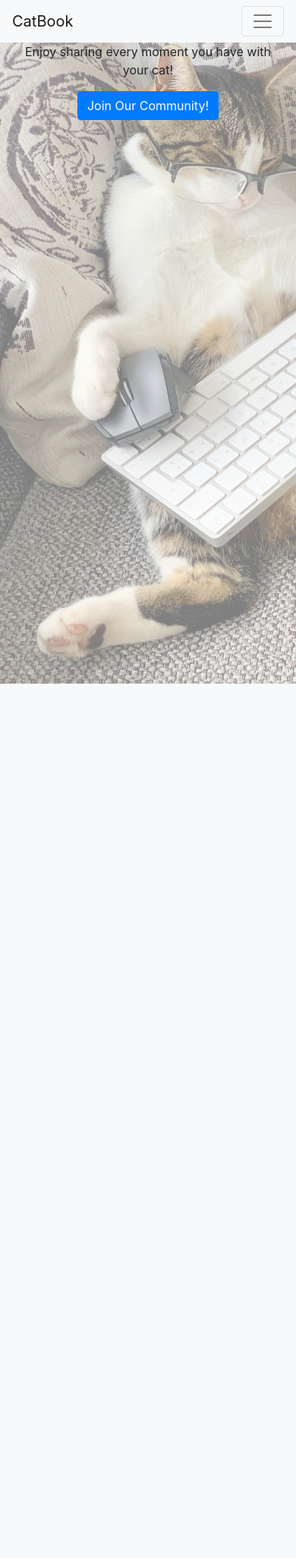
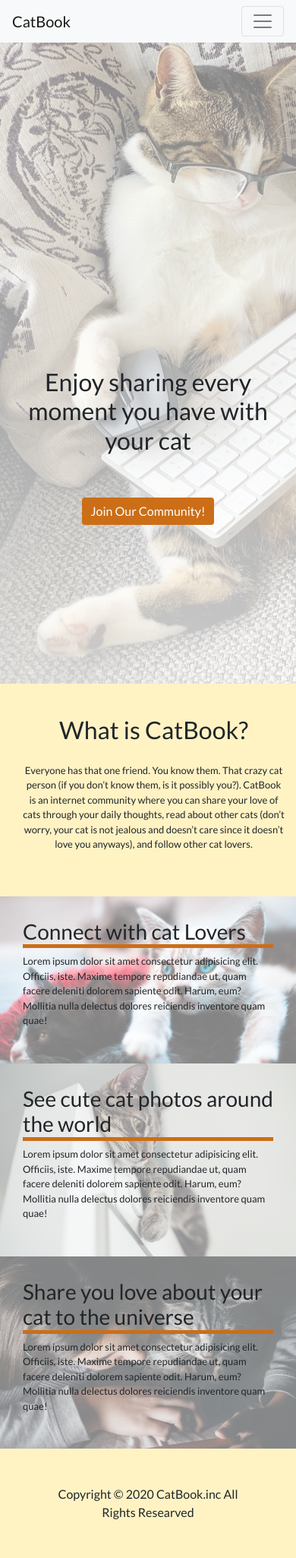
Before and after one commit to amazingshellyyy/catbook, a Django app: page / in a window 390 px wide. Shown: the whole page at 76% size. Before the commit the page ends 900 px from the top, so only its background shows below. Run offline with Django 3.2, Linux system fonts and the light colour scheme; some libraries are stand-ins or nearby versions.

Commit message:
adds landing page with responsive

```diff
--- a/main_app/static/css/base.css
+++ b/main_app/static/css/base.css
@@ -0,0 +1,18 @@
+body {
+  font-family: 'Lato', sans-serif;
+}
+
+footer {
+  background-color: #FFF3C4;
+}
+
+.search-btn {
+  border-color: #CB6E17;
+  color:#CB6E17;
+}
+
+.search-btn:hover {
+  background-color: #CB6E17;
+  color: white;
+  border-color: #CB6E17;
+}
--- a/main_app/static/css/index.css
+++ b/main_app/static/css/index.css
@@ -1,13 +1,62 @@
 .box1 {
   /* background-image: url('../images/cat-laptop.jpg'); */
-  background: linear-gradient(rgba(255,255,255,.5), rgba(255,255,255,.5)), url('../images/cat-laptop.jpg');
+  background: linear-gradient(rgba(255,255,255,.5), rgba(255,255,255,.8)), url('../images/cat-laptop.jpg');
   background-size: cover;
   background-repeat: no-repeat;
   width:100vw;
   height: 100vh;
-
 }
 
+p{
+  font-size: 18px;
+}
+.join-btn {
+  background-color:#CB6E17;
+  border: none;
+  margin-bottom: 5vh;
+}
+
+.join-btn:hover {
+  background-color:#F7C948;
+}
+
+.box2 {
+  /* height: 10vh; */
+  width: 100vw;
+  padding: 5vh 0;
+  background-color: #FFF3C4;
+}
+
+.box3 {
+    /* background-image: url('../images/cat-laptop.jpg'); */
+    background-image: url('../images/connect.jpg');
+    background-size: cover;
+    background-repeat: no-repeat;
+    width:100vw;
+    background-position: center;
+}
+.box4 {
+    /* background-image: url('../images/cat-laptop.jpg'); */
+    background-image: url('../images/see.jpg');
+    background-size: cover;
+    background-repeat: no-repeat;
+    width:100vw;
+    background-position: center;
+}
+.box5 {
+    /* background-image: url('../images/cat-laptop.jpg'); */
+    background-image: url('../images/share.jpg');
+    background-size: cover;
+    background-repeat: no-repeat;
+    width:100vw;
+    background-position: center;
+}
+
+.content {
+  background-color: rgba(255,255,255,.5);
+  margin:20vh 0;
+  padding: 30px;
+}
 
 .cover {
   background-color: aliceblue;
@@ -15,3 +64,39 @@
   width:100vw;
   height: 100vh;
 }
+
+.title {
+  padding-top: 45vh;
+  font-family: 'Lato', sans-serif;
+}
+
+
+/* Small devices (landscape phones, 576px and up) */
+@media (max-width: 576px) {
+  .content {
+    background-color: rgba(255,255,255,.5);
+    margin-top: 0;
+    margin-bottom: 0;
+    padding: 30px;
+    font-size: 14px;
+  }
+  p{
+    font-size: 13px;
+  }
+  .box3 > .row {
+    height: 100%;
+  }
+  .content > h3 {
+   border-bottom: #CB6E17 5px solid;
+  }
+}
+
+/* Medium devices (tablets, 768px and up) */
+@media (max-width: 768px) {
+  .content {
+    background-color: rgba(255,255,255,.5);
+    margin-top: 0;
+    margin-bottom: 0;
+    padding: 30px;
+  }
+}
--- a/main_app/templates/base.html
+++ b/main_app/templates/base.html
@@ -5,12 +5,13 @@
   <meta charset="UTF-8">
   <meta name="viewport" content="width=device-width, initial-scale=1.0">
   <meta http-equiv="X-UA-Compatible" content="ie=edge">
+  <link href="https://fonts.googleapis.com/css?family=Lato:400,700,900&display=swap" rel="stylesheet">
   <link rel="stylesheet" href="https://stackpath.bootstrapcdn.com/bootstrap/4.4.1/css/bootstrap.min.css"
     integrity="sha384-Vkoo8x4CGsO3+Hhxv8T/Q5PaXtkKtu6ug5TOeNV6gBiFeWPGFN9MuhOf23Q9Ifjh" crossorigin="anonymous">
   <link rel="stylesheet" href="{% static 'css/base.css' %}">
   {% block styles %}
   {% endblock styles %}
-  <title>Tunr</title>
+  <title>CatBook | Worldwide Cat Social Network</title>
 </head>
 
 <body>
@@ -32,7 +33,7 @@
       <ul class="navbar-nav ml-auto">
         <form class="form-inline my-2 my-lg-0 mr-2">
           <input class="form-control mr-sm-2" type="search" placeholder="Search" aria-label="Search">
-          <button class="btn btn-outline-success my-2 my-sm-0" type="submit">Search</button>
+          <button class="btn btn-outline-success my-2 my-sm-0 search-btn" type="submit">Search</button>
         </form>
         <li class="nav-item">
           <a class="nav-link" href="#">Log In</a>
@@ -47,7 +48,15 @@
 
   {% block content %}
   {% endblock %}
-
+  <footer>
+    <div class="container">
+      <div class="row p-5 text-center">
+      <div class="col-sm-2"></div>
+      <div class="col-sm-8">Copyright &copy; 2020 CatBook.inc All Rights Researved </div>
+      <div class="col-sm-2"></div>
+    </div>
+    </div>
+  </footer>
   {% comment %} bootstrap {% endcomment %}
   <script src="https://code.jquery.com/jquery-3.4.1.slim.min.js"
     integrity="sha384-J6qa4849blE2+poT4WnyKhv5vZF5SrPo0iEjwBvKU7imGFAV0wwj1yYfoRSJoZ+n" crossorigin="anonymous">
--- a/main_app/templates/index.html
+++ b/main_app/templates/index.html
@@ -6,13 +6,66 @@
 
 {% block content %}
 <div class="box1">
-    <div class="container text-center">
-      <div class="row text-center">
-        <p class="col-sm-12">Enjoy sharing every moment you have with your cat!</p>
+  <div class="container text-center">
+    <div class="row text-center pt-5">
+      <h2 class="col-sm-12 title">Enjoy sharing every moment you have with your cat</h2>
+    </div>
+    <button type="button" class="btn btn-primary mt-5 join-btn">Join Our Community!</button>
+  </div>
+</div>
+<div class="box2">
+  <div class="container">
+    <div class="row ml-0">
+      <div class="col-sm-2 col-md-1"></div>
+      <div class="col-sm-8 col-md-10 text-center">
+        <h2 class="pb-3">What is CatBook?</h2>
+        <p >Everyone has that one friend. You know them. That crazy cat person (if you don’t know them, is it possibly you?). CatBook is an internet community where you can share your love of cats through your daily thoughts, read about other cats (don’t worry, your cat is not jealous and doesn’t care since it doesn’t love you anyways), and follow other cat lovers.</p>
       </div>
-      <button type="button" class="btn btn-primary">Join Our Community!</button>
+      <div class="col-sm-2 col-md-1"></div>
     </div>
+  </div>
+</div>
+<div class="box3">
+  <div class="container m-0">
+    <div class="row">
+      <div class="col-sm-6 content">
+        <h3>Connect with cat Lovers</h3>
+        <p>Lorem ipsum dolor sit amet consectetur adipisicing elit. Officiis, iste. Maxime tempore repudiandae ut, quam
+          facere deleniti dolorem sapiente odit. Harum, eum? Mollitia nulla delectus dolores reiciendis inventore quam
+          quae!</p>
+      </div>
+      <div class="col-sm-3"></div>
+      <div class="col-sm-3"></div>
+    </div>
+  </div>
+</div>
+<div class="box4">
+  <div class="container mr-0">
+    <div class="row">
+      <div class="col-sm-3"></div>
+      <div class="col-sm-3"></div>
+      <div class="col-sm-6 content">
+        <h3>See cute cat photos around the world</h3>
+        <p>Lorem ipsum dolor sit amet consectetur adipisicing elit. Officiis, iste. Maxime tempore repudiandae ut, quam
+          facere deleniti dolorem sapiente odit. Harum, eum? Mollitia nulla delectus dolores reiciendis inventore quam
+          quae!</p>
+      </div>
+    </div>
+  </div>
+</div>
+<div class="box5">
+  <div class="container m-0">
+    <div class="row">
+      <div class="col-sm-6 content">
+        <h3>Share you love about your cat to the universe</h3>
+        <p>Lorem ipsum dolor sit amet consectetur adipisicing elit. Officiis, iste. Maxime tempore repudiandae ut, quam
+          facere deleniti dolorem sapiente odit. Harum, eum? Mollitia nulla delectus dolores reiciendis inventore quam
+          quae!</p>
+      </div>
+      <div class="col-sm-3"></div>
+      <div class="col-sm-3"></div>
+    </div>
+  </div>
 </div>
 
-
 {% endblock %}
```
Also changed, not shown: main_app/static/images/connect.jpg (added), main_app/static/images/see.jpg (added), main_app/static/images/share.jpg (added).
